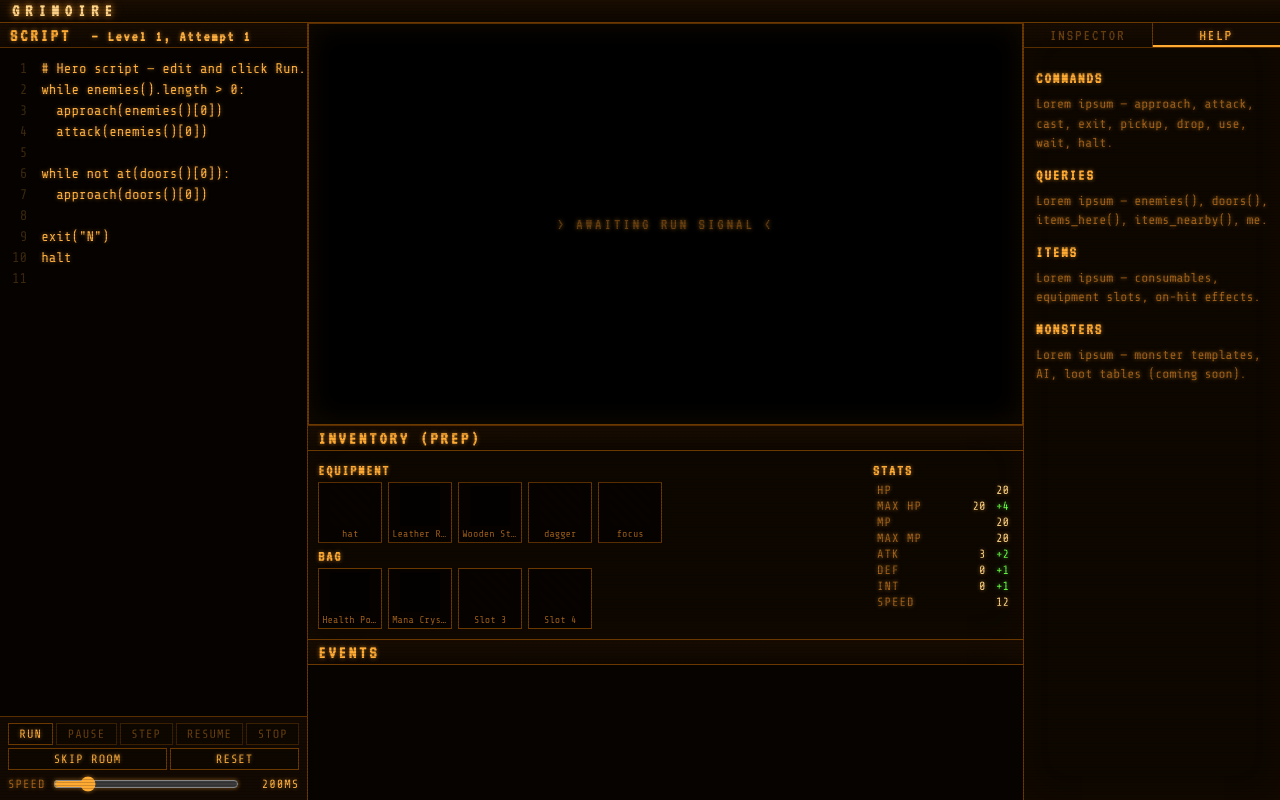
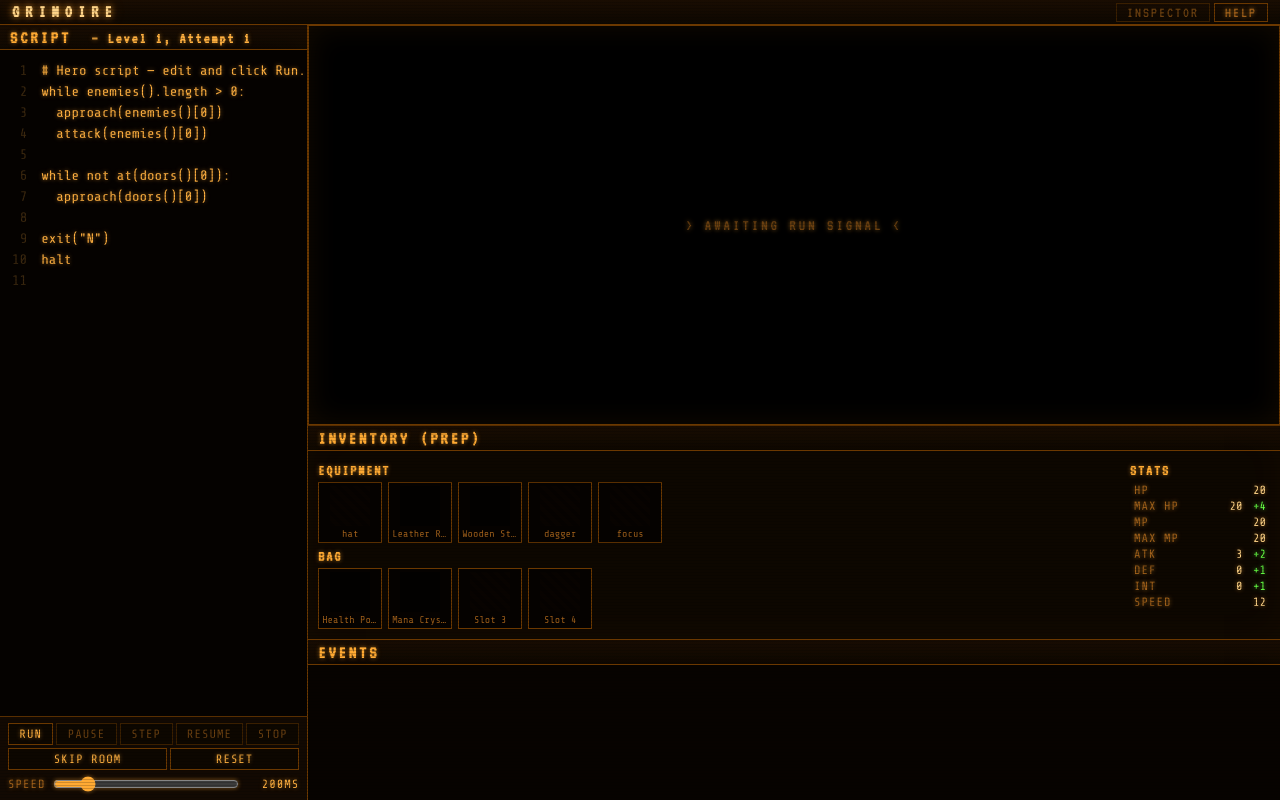
Before and after one commit to bluedragon-ctrl/Grimoire, a website built with Vite: page index.html in a window 1280 px wide. Built offline with nearby package versions, Linux system fonts and the light colour scheme.

Commit message:
Phase 10 follow-up: skip advances level, aux tabs in topbar
- skipRoom now bumps level by 1 (was: same level). Skip advances past the
  current room without running it; attempts reset to 1, new room generated.
- Inspector and Help panes hidden by default. Two small amber toggle
  buttons moved to the topbar next to GRIMOIRE; clicking opens the side
  pane with that content, clicking again closes. Pane auto-closes when the
  enablement rule flips off (Inspector while no longer paused, Help while
  no longer in prep).
- Grid collapses to 2 columns by default; 3 columns only when a tab is open.
- Updated test + docs for skipRoom's new semantics.

Co-Authored-By: Claude Opus 4.7 <noreply@anthropic.com>

```diff
--- a/index.html
+++ b/index.html
@@ -13,8 +13,12 @@
     <div id="app">
       <header class="topbar">
         <h1>Grimoire</h1>
+        <nav class="topbar-tabs">
+          <button class="topbar-tab" id="tab-inspector" type="button" aria-pressed="false">Inspector</button>
+          <button class="topbar-tab" id="tab-help" type="button" aria-pressed="false">Help</button>
+        </nav>
       </header>
-      <main class="grid">
+      <main class="grid" data-aux="none">
         <section class="pane editor">
           <h2>Script <span id="run-meta" class="run-meta"></span></h2>
           <div class="editor-wrap">
@@ -46,10 +50,7 @@
           <ul id="event-log"></ul>
         </section>
         <section class="pane inspector">
-          <div class="tab-strip" id="tab-strip">
-            <button class="tab" id="tab-inspector" data-tab="inspector">Inspector</button>
-            <button class="tab" id="tab-help" data-tab="help">Help</button>
-          </div>
+          <h2 id="aux-title">Inspector</h2>
           <div class="tab-panel" id="panel-inspector">
             <div id="inspector">
               <div class="inspector-empty">Not paused.</div>
--- a/src/ui/layout.css
+++ b/src/ui/layout.css
@@ -72,10 +72,46 @@ body::before {
   display: flex;
   align-items: center;
   justify-content: flex-start;
+  gap: 16px;
   padding: 0 12px;
-  height: 22px;
+  height: 24px;
   background: linear-gradient(180deg, #1a0d02, #0d0700);
   border-bottom: 1px solid var(--border);
+}
+.topbar-tabs {
+  display: flex;
+  gap: 4px;
+  margin-left: auto;
+}
+.topbar-tab {
+  background: transparent;
+  color: var(--muted);
+  border: 1px solid var(--border);
+  padding: 1px 10px;
+  font-family: "VT323", monospace;
+  font-size: 15px;
+  letter-spacing: 2px;
+  text-transform: uppercase;
+  cursor: pointer;
+  text-shadow: var(--glow);
+  transition: background 80ms, color 80ms, border-color 80ms;
+}
+.topbar-tab:hover:not(:disabled):not(.active) {
+  color: var(--fg);
+  border-color: var(--border-hi);
+}
+.topbar-tab.active {
+  color: #0a0400;
+  background: var(--fg);
+  border-color: var(--fg-hi);
+  text-shadow: none;
+  box-shadow: 0 0 8px rgba(255, 170, 51, 0.5);
+}
+.topbar-tab:disabled {
+  color: var(--dim);
+  border-color: #3a1f00;
+  cursor: default;
+  text-shadow: none;
 }
 .topbar h1 {
   margin: 0;
@@ -152,37 +188,40 @@ body::before {
 
 .grid {
   display: grid;
-  grid-template-columns: minmax(240px, 24%) minmax(0, 1fr) minmax(200px, 20%);
+  /* Default: aux pane closed — editor | (game/inventory/log) */
+  grid-template-columns: minmax(240px, 24%) minmax(0, 1fr);
   /* game row stretches; inventory is auto; log is a short fixed-ish band. */
   grid-template-rows: minmax(0, 1fr) auto minmax(100px, 160px);
+  grid-template-areas:
+    "editor game"
+    "editor inventory"
+    "editor log";
+  gap: 1px;
+  background: var(--border);
+  min-height: 0;
+}
+/* Aux pane opened via topbar tab (data-aux="inspector" | "help"). */
+.grid[data-aux="inspector"],
+.grid[data-aux="help"] {
+  grid-template-columns: minmax(240px, 24%) minmax(0, 1fr) minmax(220px, 22%);
   grid-template-areas:
     "editor game      inspector"
     "editor inventory inspector"
     "editor log       inspector";
-  gap: 1px;
-  background: var(--border);
-  min-height: 0;
 }
-/* Hide inspector column unless paused/stepping. */
-.grid.no-inspector {
-  grid-template-columns: minmax(240px, 24%) minmax(0, 1fr);
-  grid-template-areas:
-    "editor game"
-    "editor inventory"
-    "editor log";
-}
-.grid.no-inspector .inspector { display: none; }
+.grid[data-aux="none"] .inspector { display: none; }
 /* Hide inventory unless in prep/idle phase. */
 .grid.no-inventory {
   grid-template-rows: minmax(0, 1fr) minmax(100px, 160px);
   grid-template-areas:
+    "editor game"
+    "editor log";
+}
+.grid.no-inventory[data-aux="inspector"],
+.grid.no-inventory[data-aux="help"] {
+  grid-template-areas:
     "editor game inspector"
     "editor log  inspector";
-}
-.grid.no-inventory.no-inspector {
-  grid-template-areas:
-    "editor game"
-    "editor log";
 }
 .grid.no-inventory .inventory { display: none; }
 .pane {
@@ -344,33 +383,7 @@ body::before {
   text-transform: none;
 }
 
-/* ─────── Inspector/Help tab strip ─────── */
-.tab-strip {
-  display: flex;
-  border-bottom: 1px solid var(--border);
-  background: linear-gradient(180deg, #180c02, transparent);
-}
-.tab-strip .tab {
-  flex: 1;
-  background: transparent;
-  color: var(--muted);
-  border: none;
-  border-right: 1px solid var(--border);
-  padding: 4px 10px;
-  font-family: "VT323", monospace;
-  font-size: 16px;
-  letter-spacing: 2px;
-  text-transform: uppercase;
-  cursor: pointer;
-  text-shadow: var(--glow);
-}
-.tab-strip .tab:last-child { border-right: none; }
-.tab-strip .tab.active {
-  color: var(--accent);
-  background: #150a02;
-  box-shadow: inset 0 -2px 0 var(--accent);
-}
-.tab-strip .tab:disabled { color: var(--dim); cursor: default; text-shadow: none; }
+/* ─────── Aux pane (Inspector/Help) content ─────── */
 .tab-panel {
   flex: 1;
   min-height: 0;
--- a/src/ui/main.ts
+++ b/src/ui/main.ts
@@ -43,6 +43,8 @@ const recapModal   = document.getElementById("recap-modal")   as HTMLDivElement;
 const recapTitle   = document.getElementById("recap-title")   as HTMLHeadingElement;
 const recapAttempts = document.getElementById("recap-attempts") as HTMLElement;
 const recapTurns    = document.getElementById("recap-turns")    as HTMLElement;
+const gridEl       = document.querySelector("main.grid") as HTMLElement;
+const auxTitleEl   = document.getElementById("aux-title") as HTMLHeadingElement;
 
 const DEFAULT_SCRIPT = [
   "# Hero script — edit and click Run.",
@@ -71,9 +73,10 @@ let currentAdapter: WireRendererAdapter | null = null;
 let inventoryCtl: InventoryController | null = null;
 let applyCursor = 0;
 let playTimer: ReturnType<typeof setTimeout> | null = null;
-// Which UI tab the user last selected. Render logic still obeys phase-based
-// enablement — this is the preference used when multiple tabs are enabled.
-let activeTab: "inspector" | "help" = "help";
+// Which aux tab (if any) the user has opened. Closed by default — the pane
+// only exists in the grid when this is non-null.
+type AuxTab = "inspector" | "help";
+let auxOpen: AuxTab | null = null;
 
 function appendLine(text: string, cls?: string): void {
   const li = document.createElement("li");
@@ -249,15 +252,16 @@ btnContinue.addEventListener("click", () => {
   clearLog();
 });
 
-// Tab strip: manual selection allowed only when the tab is enabled.
+// Topbar tabs: click toggles the aux side pane. A second click on the same
+// tab (or clicking the active tab) closes it.
 tabInspector.addEventListener("click", () => {
   if (tabInspector.disabled) return;
-  activeTab = "inspector";
+  auxOpen = auxOpen === "inspector" ? null : "inspector";
   renderPhase();
 });
 tabHelp.addEventListener("click", () => {
   if (tabHelp.disabled) return;
-  activeTab = "help";
+  auxOpen = auxOpen === "help" ? null : "help";
   renderPhase();
 });
 
@@ -308,19 +312,24 @@ function renderPhase(): void {
     inventoryCtl.refresh();
   }
 
-  // Tabs.
+  // Topbar tabs + aux side pane. Pane is closed-by-default; a click on an
+  // enabled tab opens it showing that content. If the active tab's enablement
+  // rule flips off mid-run (e.g., user was on Inspector while paused, then
+  // clicked Resume), auto-close the pane.
   const helpOn = helpTabEnabled(phase);
   const inspOn = inspectorTabEnabled(phase);
   tabHelp.disabled = !helpOn;
   tabInspector.disabled = !inspOn;
-  // Auto-switch to whichever tab is currently enabled.
-  let shown: "inspector" | "help" = activeTab;
-  if (shown === "inspector" && !inspOn && helpOn) shown = "help";
-  if (shown === "help" && !helpOn && inspOn) shown = "inspector";
-  tabInspector.classList.toggle("active", shown === "inspector");
-  tabHelp.classList.toggle("active", shown === "help");
-  panelInspector.hidden = shown !== "inspector";
-  panelHelp.hidden = shown !== "help";
+  if (auxOpen === "inspector" && !inspOn) auxOpen = null;
+  if (auxOpen === "help" && !helpOn) auxOpen = null;
+  tabInspector.classList.toggle("active", auxOpen === "inspector");
+  tabHelp.classList.toggle("active", auxOpen === "help");
+  tabInspector.setAttribute("aria-pressed", auxOpen === "inspector" ? "true" : "false");
+  tabHelp.setAttribute("aria-pressed", auxOpen === "help" ? "true" : "false");
+  gridEl.setAttribute("data-aux", auxOpen ?? "none");
+  panelInspector.hidden = auxOpen !== "inspector";
+  panelHelp.hidden = auxOpen !== "help";
+  auxTitleEl.textContent = auxOpen === "help" ? "Help" : "Inspector";
 
   // Recap modal.
   if (phase === "recap" && s.recap) {
--- a/src/ui/run-state.ts
+++ b/src/ui/run-state.ts
@@ -129,11 +129,12 @@ export class RunController {
     this.emit();
   }
 
-  /** prep → prep. Same level, attempts reset, fresh room. */
+  /** prep → prep at level+1. Advances past the current room without running it. */
   // TODO: cost — skipping should cost something (gold? attempts budget?) once
   // those systems exist.
   skipRoom(): void {
     if (this.state.phase !== "prep") return;
+    this.state.level += 1;
     this.state.attempts = 1;
     this.state.current = this.opts.generate(this.state.level);
     this.emit();
```
Also changed, not shown: docs/gameplay-loop.md (+4 -3 lines), tests/ui/run-loop.test.ts (+2 -2 lines).
